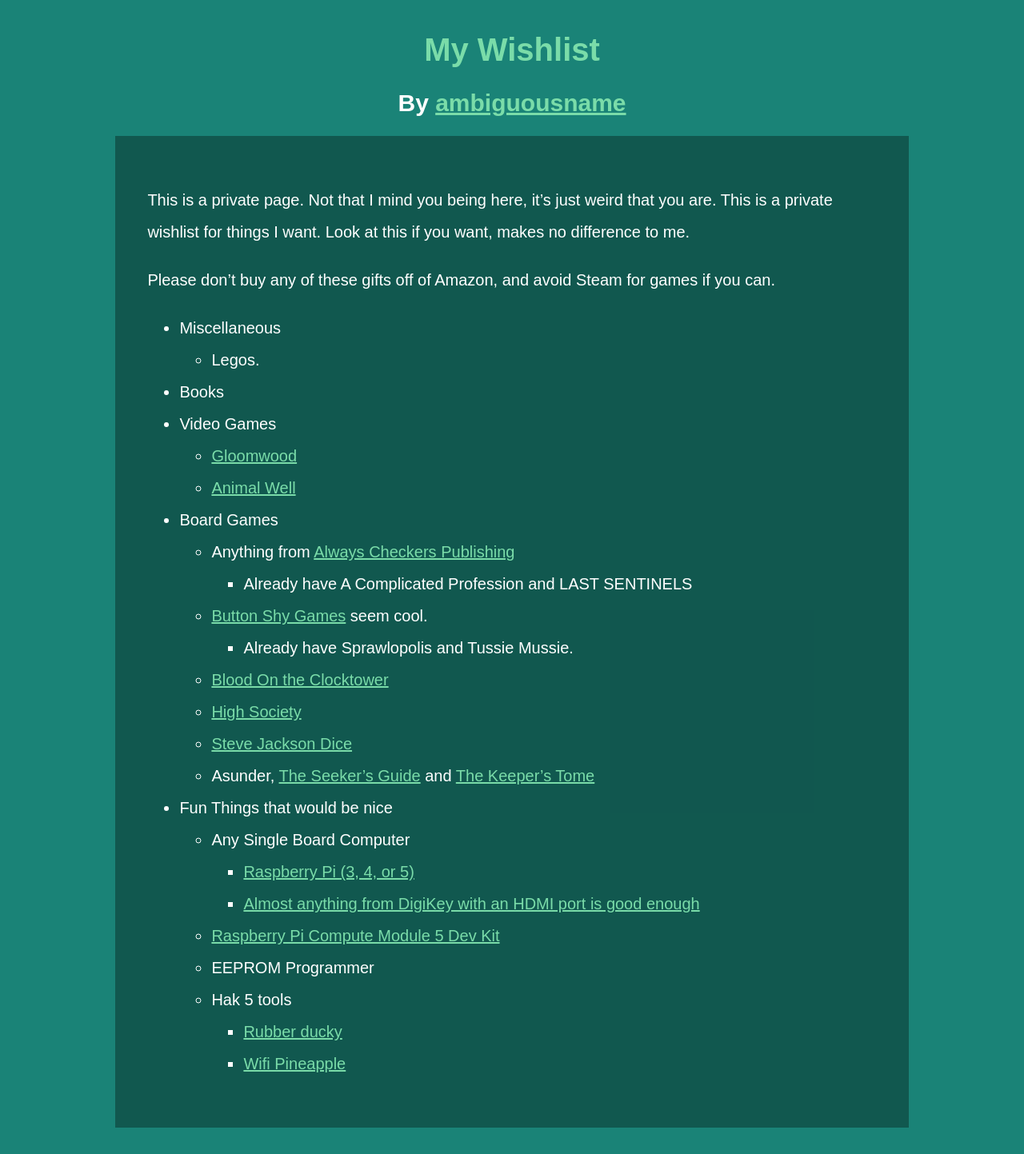
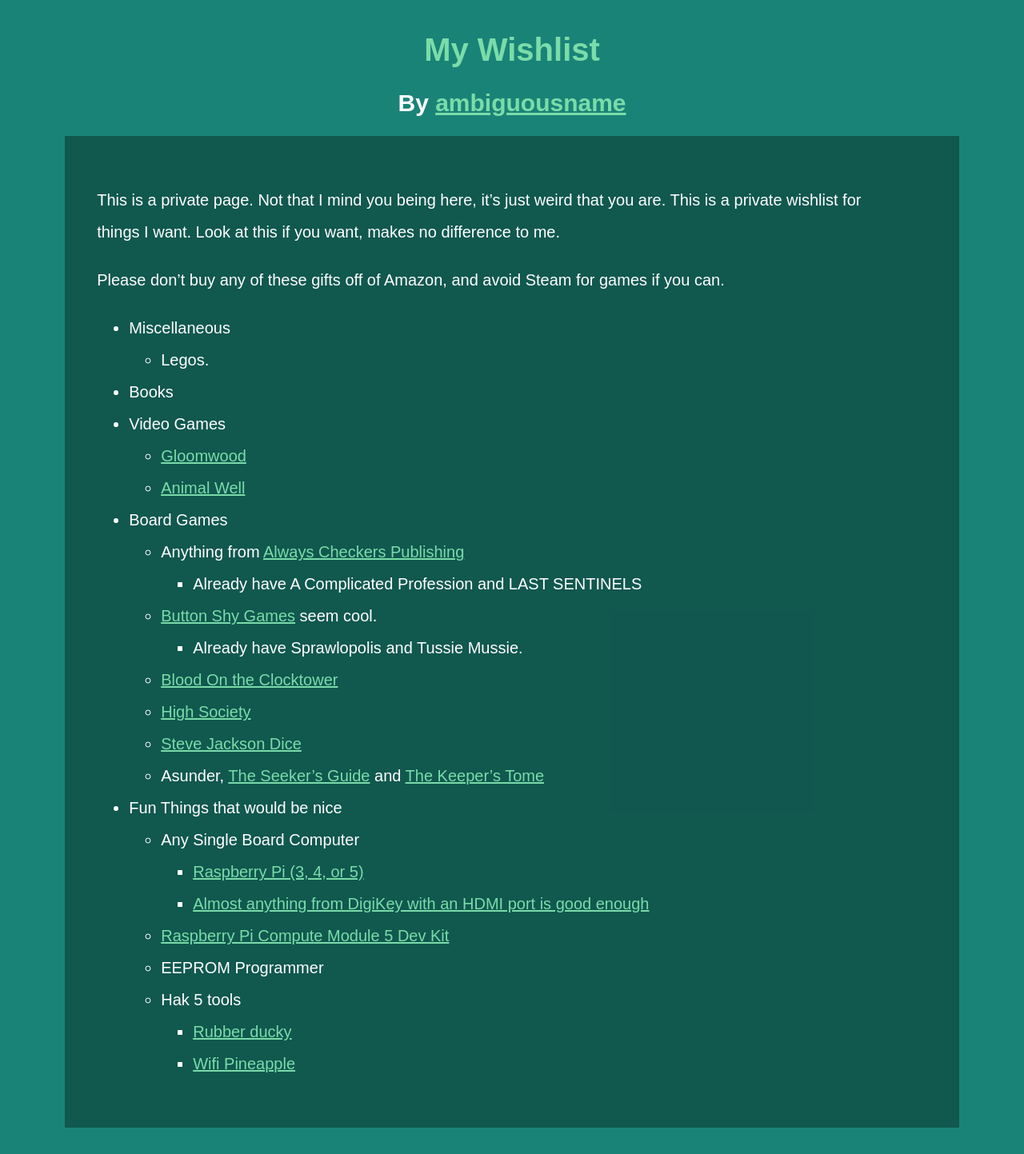
Before and after one commit to ambiguousname/ambiguousname.github.io, a Jekyll site: the page built from assets/wishlist.md, in a window 1280 px wide. Shown: the whole page at 80% size. Built offline with Jekyll 4.4.1, drawn with Linux system fonts in a browser that asks for light colours.

Commit message:
Adjust margins

```diff
--- a/assets/css/stylesheet.css
+++ b/assets/css/stylesheet.css
@@ -69,7 +69,6 @@
 
 .post-content{
     margin: 20px 10px;
-    transition-duration: 0.5s;
     text-align: left;
     line-height: 2em;
     background-color: #00000055;
@@ -143,10 +142,15 @@
     tab-size: 2;
 }
 
+@media (max-width: 1400px) {
+    .content {
+        padding: 5px 5%;
+    }
+}
 
 @media (max-width: 500px) {
     .content {
-        padding: 5px 1%;
+        padding: 5px 0px;
         width: 100%;
     }
 
```
